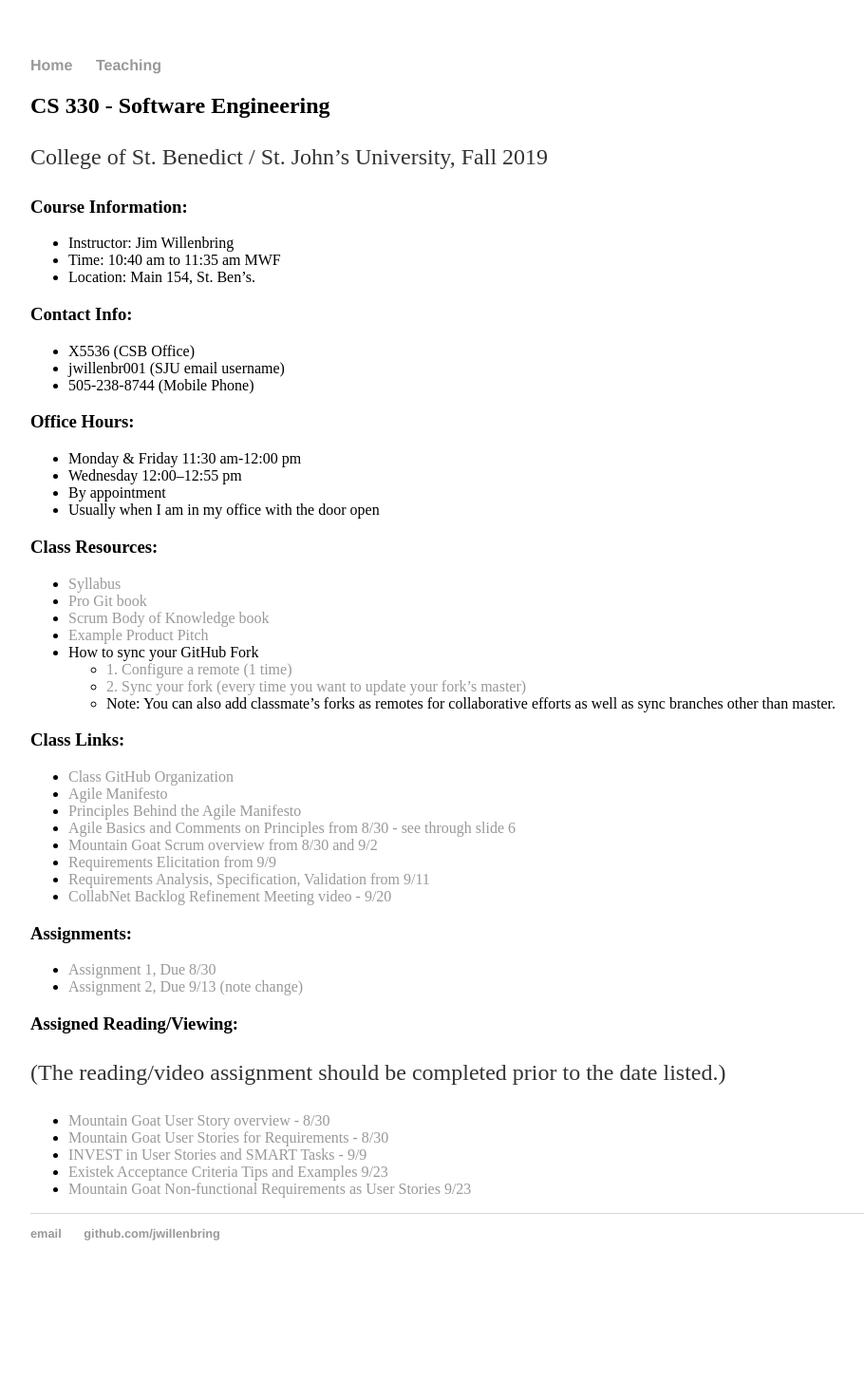
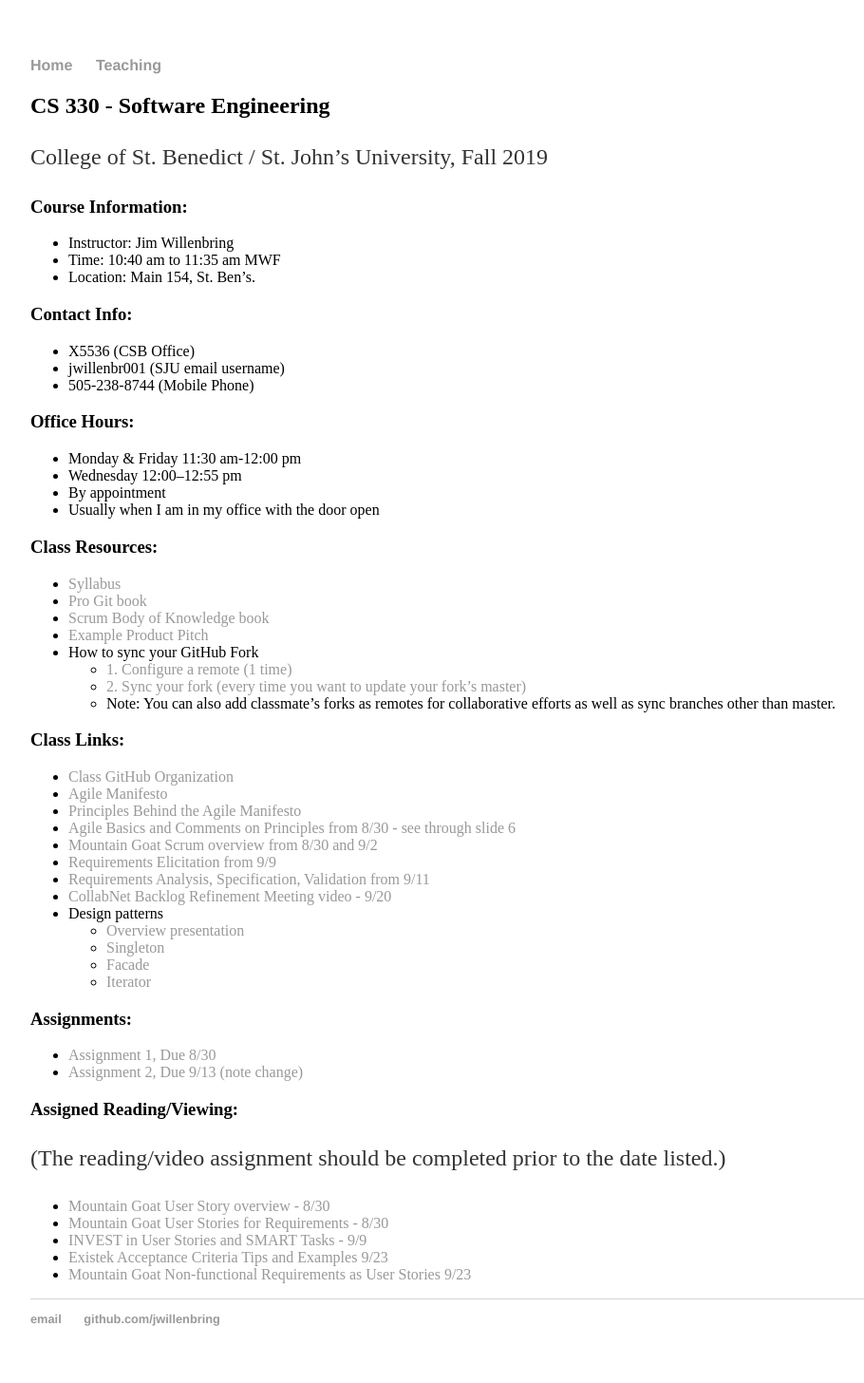
Before and after one commit to jwillenbring/jwillenbring.github.io, a Jekyll site: the page built from teaching/2019-Fall-CS330/index.md, in a window 1280 px wide. Shown: the whole page at 95% size, without its empty margins (160-1070 px from the left). Built offline with Jekyll 4.4.1, drawn with Linux system fonts in a browser that asks for light colours; our own code applies the rules of GitHub Pages for plain Markdown files; before the commit the page ends 1366 px from its top, so only the background shows below that.

Commit message:
Update index.md
Added design pattern resources

```diff
--- a/teaching/2019-Fall-CS330/index.md
+++ b/teaching/2019-Fall-CS330/index.md
@@ -42,6 +42,11 @@ College of St. Benedict / St. John's University, Fall 2019
   * [Requirements Elicitation from 9/9](https://www.slideshare.net/vivacemente/requirement-elicitation)
   * [Requirements Analysis, Specification, Validation from 9/11](http://csis.pace.edu/~marchese/CS775/Lectures/775L4.ppt)
   * [CollabNet Backlog Refinement Meeting video - 9/20](https://www.youtube.com/watch?v=b_WeHcZcx1w)
+  * Design patterns
+    * [Overview presentation](https://www.slideshare.net/abhisheksagi/design-patterns-10468437)
+    * [Singleton](https://www.geeksforgeeks.org/singleton-design-pattern/)
+    * [Facade](https://medium.com/@andreaspoyias/design-patterns-a-quick-guide-to-facade-pattern-16e3d2f1bfb6)
+    * [Iterator](https://www.tutorialspoint.com/design_pattern/iterator_pattern.htm)
 
 <!---
 
```
